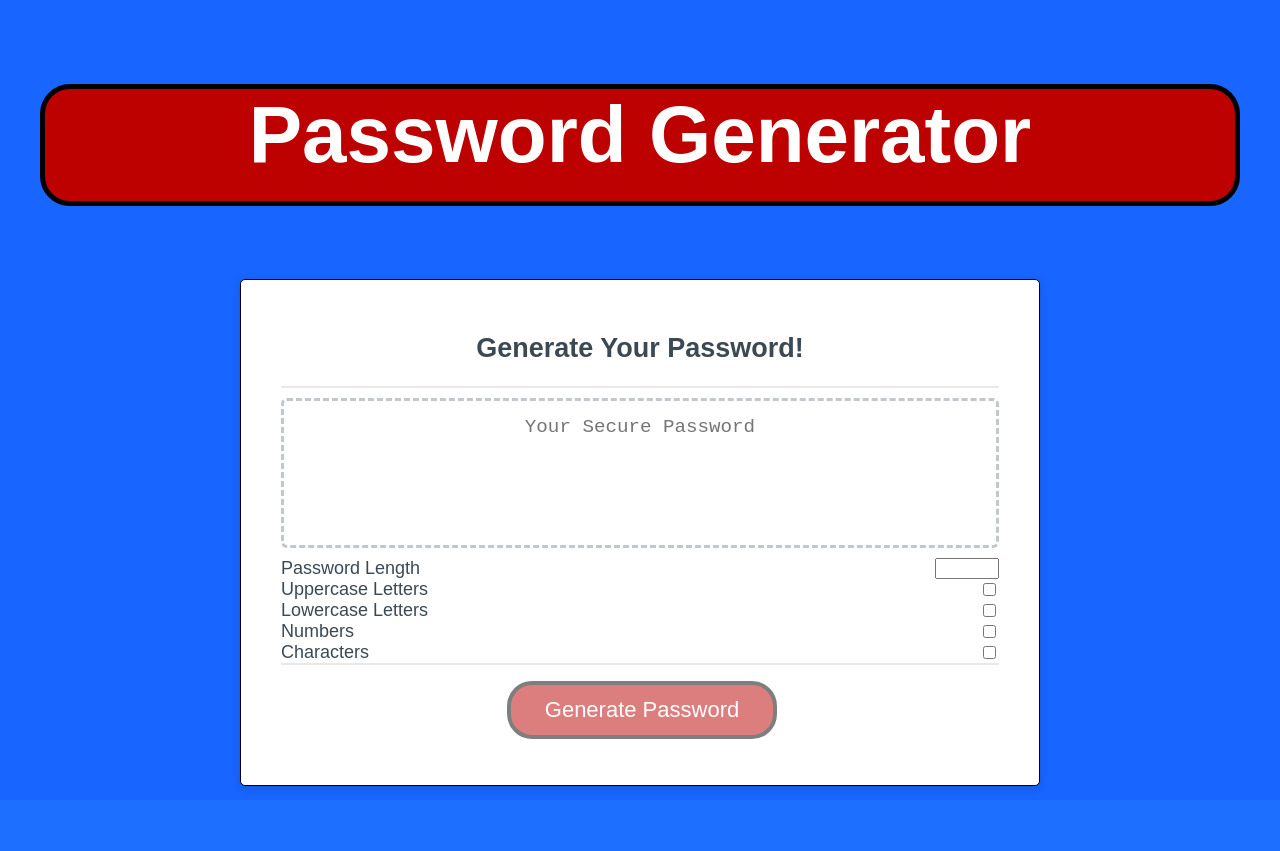
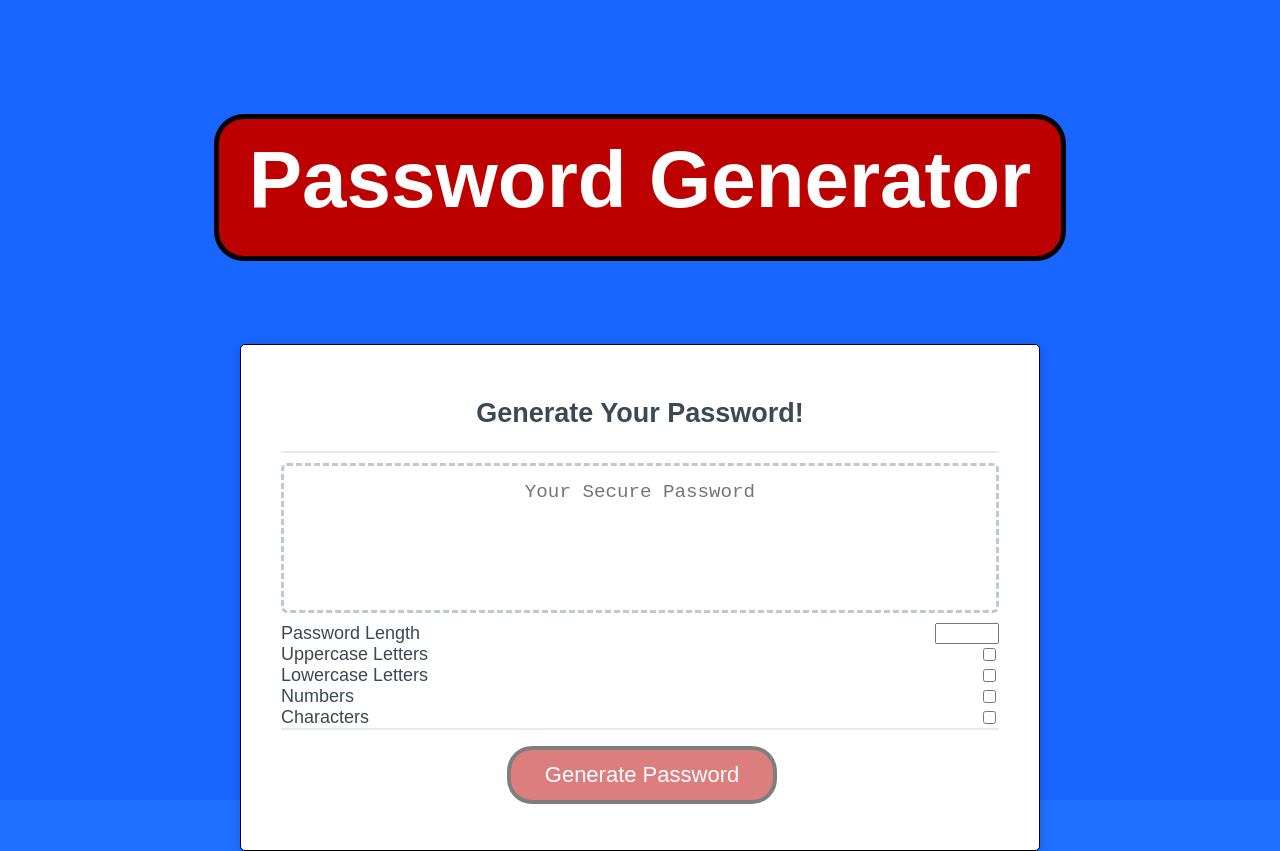
Before and after one commit to CxLos/CxLos-Password-Generator3, a plain HTML site: page index.html in a window 1280 px wide. Before the commit the page ends 800 px from the top, so only its background shows below. Drawn offline with Linux system fonts and the light colour scheme.

Commit message:
styling changes

```diff
--- a/assets/style.css
+++ b/assets/style.css
@@ -29,9 +29,9 @@ body {
 }
 
 header {
-  text-align: center;
-  padding: 20px;
-  padding-top: 0px;
+  display: flex;
+  justify-content: center;
+  padding: 30px;
   color: hsl(0, 0%, 100%);
   font-size: 40px;
   text-align: center;
@@ -42,15 +42,19 @@ h2 {
   text-align: center;
 }
 
-header h1 {
+h1 {
   text-align: center;
-  padding: 20px;
-  padding-top: 0px;
+  padding: 30px;
   border: 5px solid;
   border-radius: 30px;
   background-color: hsl(0, 100%, 37%);
   border-color: black;
   top: 50;
+  display: flex;
+  justify-content: center;
+  align-content: center;
+  flex-wrap: wrap;
+  padding-top: 15px;
 }
 
 .card {
```
